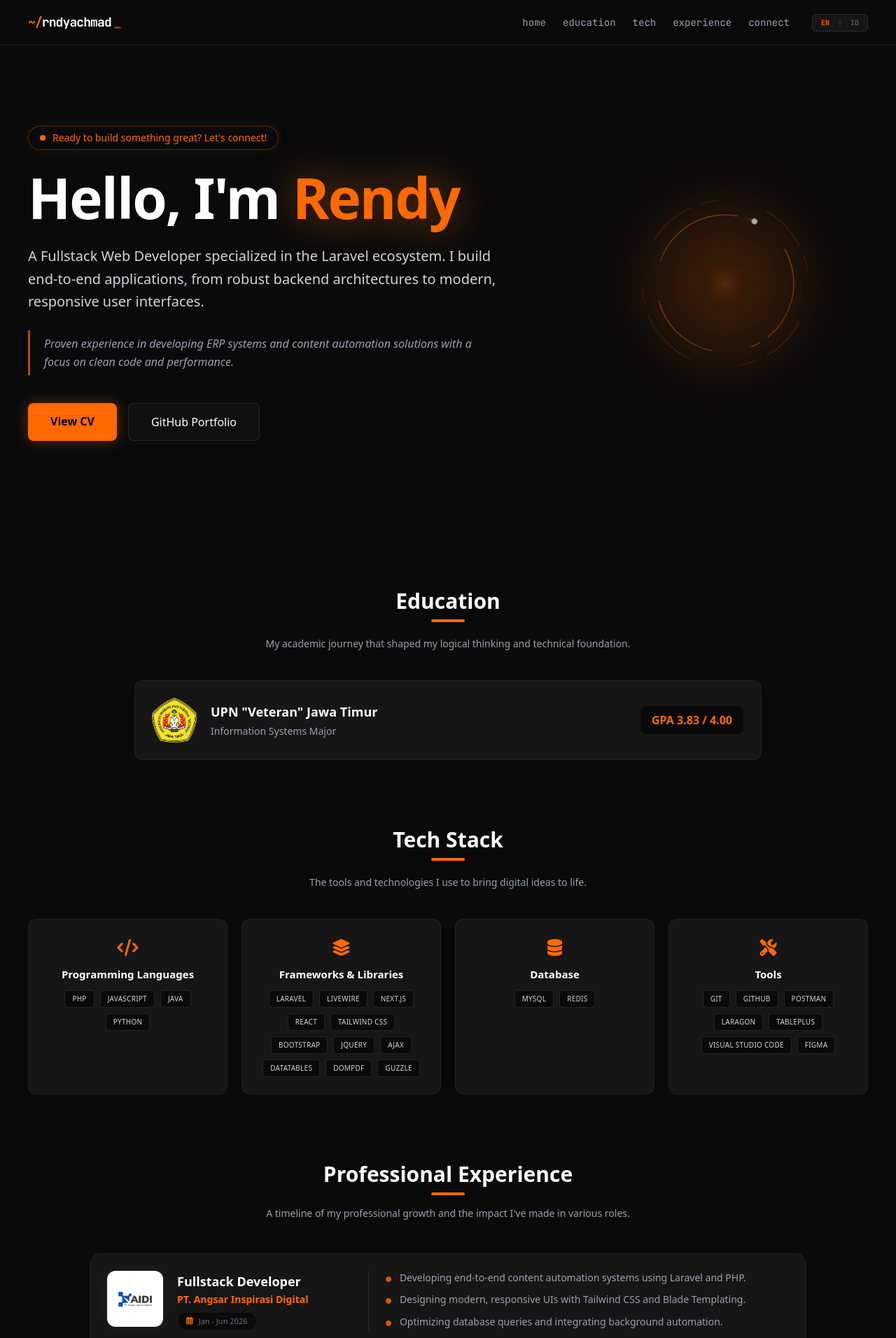
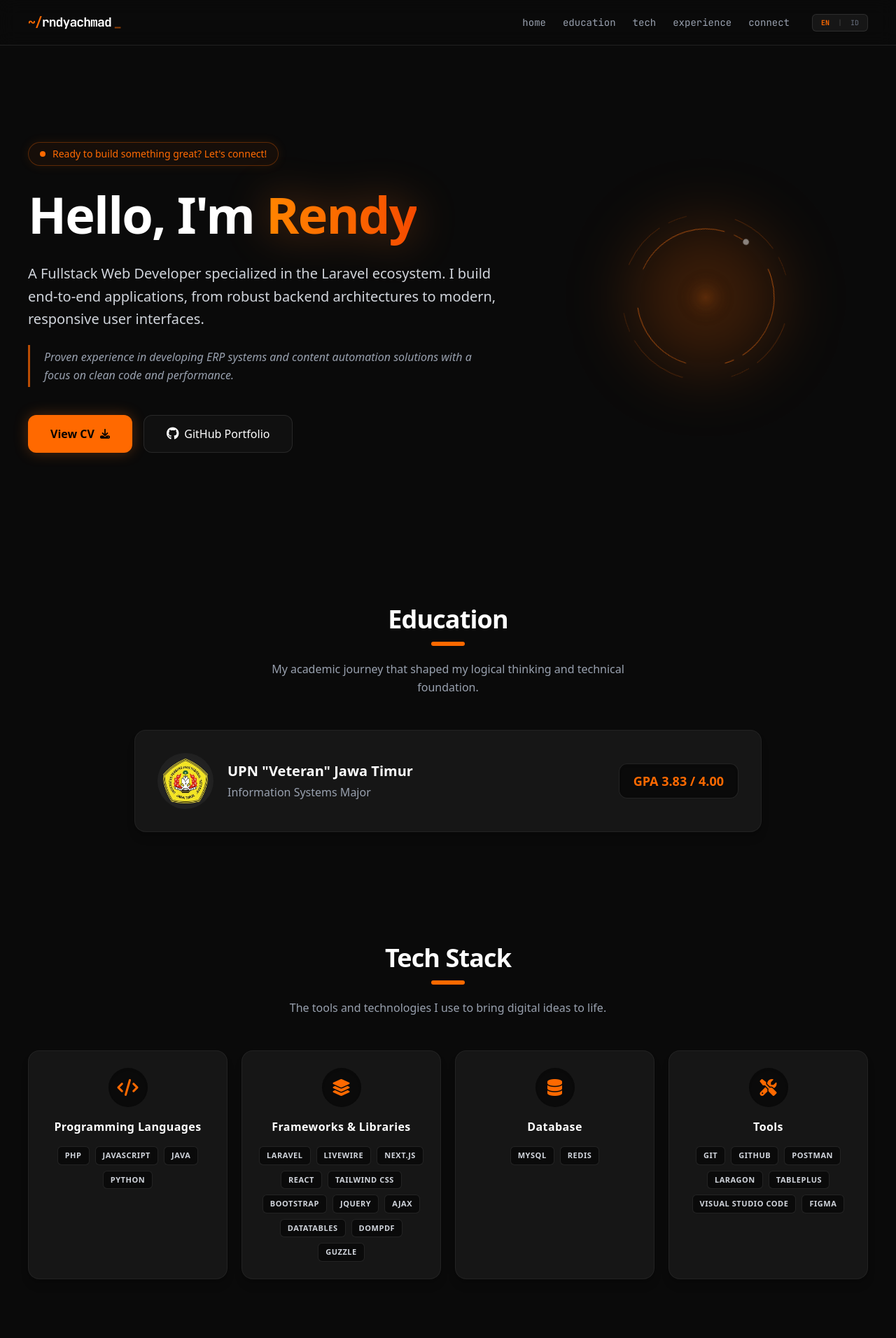
Before and after one commit to RndyAchmad/web-portofolio, a Next.js app: page / in a window 1280 px wide. Shown: the top 1912 px of the page at 70% size. Built offline with nearby package versions, Linux system fonts and the light colour scheme.

Commit message:
fix: small UI layout issues

```diff
--- a/app/page.js
+++ b/app/page.js
@@ -35,16 +35,18 @@ export default function Home() {
     <div className="min-h-screen flex flex-col bg-bg text-white font-sans selection:bg-orange-500 selection:text-black">
       <Navbar lang={lang} setLang={changeLang} t={t} />
 
-      <main className="mx-auto flex w-full max-w-7xl flex-1 flex-col gap-16 px-5 md:px-10 sm:gap-24">
+      <main className="mx-auto flex w-full max-w-7xl flex-1 flex-col px-5 sm:px-8 md:px-10">
 
         {/* Home Section */}
         <section
           id="home"
-          className="scroll-mt-20 py-5 min-h-[85vh] flex flex-col justify-center"
+          className="scroll-mt-20 py-12 min-h-[90vh] flex flex-col justify-center sm:py-20"
         >
-          <div className="grid grid-cols-1 items-center gap-12 lg:grid-cols-[1.3fr_0.7fr] lg:gap-8">
-            <div className="order-last flex w-full flex-col items-center text-center lg:order-first lg:items-start lg:pr-10 lg:text-left">
-              <div className="mb-6 inline-flex items-center gap-2.5 rounded-full border border-orange-500/30 bg-bg px-4 py-1.5 text-sm font-medium text-orange-500 shadow-[0_0_15px_rgba(249,115,22,0.1)]">
+          <div className="grid grid-cols-1 items-center gap-12 lg:grid-cols-[1.2fr_0.8fr] lg:gap-10">
+            <div className="order-last flex w-full flex-col items-center text-center lg:order-first lg:items-start lg:text-left">
+
+              {/* Badge */}
+              <div className="mb-6 inline-flex items-center gap-2.5 rounded-full border border-orange-500/30 bg-orange-500/5 px-4 py-1.5 text-xs sm:text-sm font-medium text-orange-500 shadow-[0_0_15px_rgba(249,115,22,0.1)] transition-colors hover:bg-orange-500/10">
                 <span className="relative flex h-2 w-2">
                   <span className="absolute inline-flex h-full w-full animate-ping rounded-full bg-orange-500 opacity-75"></span>
                   <span className="relative inline-flex h-2 w-2 rounded-full bg-orange-500"></span>
@@ -52,44 +54,49 @@ export default function Home() {
                 {t.hero.badge}
               </div>
 
-              <h1 className="mb-6 text-5xl font-bold leading-[1.1] tracking-tight text-white sm:text-6xl md:text-7xl lg:text-[80px]">
+              {/* Title */}
+              <h1 className="mb-6 text-4xl font-extrabold leading-tight tracking-tight text-white sm:text-5xl md:text-6xl lg:text-7xl">
                 {t.hero.greet}
-                <span className="text-orange-500 drop-shadow-[0_0_30px_rgba(249,115,22,0.5)]">
+                <span className="text-transparent bg-clip-text bg-linear-to-r from-orange-400 to-orange-600 drop-shadow-[0_0_30px_rgba(249,115,22,0.4)]">
                   {" "}Rendy
                 </span>
               </h1>
 
-              <div className="mb-10 max-w-2xl space-y-6">
-                <p className="text-base font-light leading-relaxed text-gray-300 sm:text-lg md:text-xl">
+              {/* Descriptions */}
+              <div className="mb-10 max-w-2xl space-y-5">
+                <p className="text-base font-light leading-relaxed text-gray-300 sm:text-lg lg:text-xl">
                   {t.hero.description}
                 </p>
-
-                <p className="border-l-[3px] border-orange-500/70 py-1.5 pl-5 text-sm font-light italic leading-relaxed text-gray-400 sm:text-base">
+                <p className="border-l-[3px] border-orange-500/70 py-1 pl-4 text-sm font-light italic leading-relaxed text-gray-400 sm:text-base lg:pl-5">
                   {t.hero.subDescription}
                 </p>
               </div>
 
-              <div className="flex w-full flex-col gap-4 sm:w-auto sm:flex-row">
+              {/* Buttons CTA */}
+              <div className="flex w-full flex-col gap-4 sm:w-auto sm:flex-row sm:justify-center lg:justify-start">
                 <a
                   href="/dokumen/cv-rendy.pdf"
                   target="_blank"
                   rel="noopener noreferrer"
-                  className="rounded-lg bg-orange-500 px-8 py-3.5 text-center text-base font-bold text-black shadow-[0_0_20px_rgba(249,115,22,0.35)] transition-all duration-300 hover:-translate-y-0.5 hover:bg-orange-400 hover:shadow-[0_0_30px_rgba(249,115,22,0.5)]"
+                  className="group flex items-center justify-center gap-2 rounded-xl bg-orange-500 px-8 py-3.5 text-base font-bold text-black shadow-[0_0_20px_rgba(249,115,22,0.3)] transition-all duration-300 hover:-translate-y-1 hover:bg-orange-400 hover:shadow-[0_0_30px_rgba(249,115,22,0.5)]"
                 >
-                  {t.hero.cta_cv}
+                  <span>{t.hero.cta_cv}</span>
+                  <i className="fas fa-download text-sm transition-transform group-hover:translate-y-0.5"></i>
                 </a>
 
                 <a
                   href={SOCIAL_LINKS.github}
                   target="_blank"
                   rel="noopener noreferrer"
-                  className="rounded-lg border border-white/10 bg-[#101010] px-8 py-3.5 text-center text-base text-white transition-all duration-300 hover:-translate-y-0.5 hover:border-white/30 hover:bg-[#1a1a1a]"
+                  className="flex items-center justify-center gap-2 rounded-xl border border-white/10 bg-[#101010] px-8 py-3.5 text-base font-medium text-white transition-all duration-300 hover:-translate-y-1 hover:border-white/30 hover:bg-[#1a1a1a]"
                 >
-                  {t.hero.cta_github}
+                  <i className="fab fa-github text-lg"></i>
+                  <span>{t.hero.cta_github}</span>
                 </a>
               </div>
             </div>
 
+            {/* Animation */}
             <div className="flex w-full justify-center lg:justify-end">
               <TechAnimation />
             </div>
@@ -97,37 +104,36 @@ export default function Home() {
         </section>
 
         {/* Education Section */}
-        <section id="education" className="scroll-mt-24">
-          <div className="mb-10 text-center">
-            <h2 className="mb-2 text-2xl font-bold sm:text-3xl">
+        <section id="education" className="scroll-mt-24 py-16 md:py-20">
+          <div className="mb-10 text-center md:mb-12">
+            <h2 className="mb-3 text-3xl font-bold tracking-tight sm:text-4xl">
               {t.education.title}
             </h2>
-            <div className="mx-auto mb-5 h-1 w-12 rounded-full bg-orange-500"></div>
-            <p className="mx-auto max-w-xl px-4 text-sm leading-relaxed text-gray-400 md:px-0">
+            <div className="mx-auto mb-5 h-1.5 w-12 rounded-full bg-orange-500"></div>
+            <p className="mx-auto max-w-xl text-sm leading-relaxed text-gray-400 sm:text-base">
               {t.education.description}
             </p>
           </div>
 
-          <div className="mx-auto flex max-w-4xl flex-col items-center justify-between gap-4 rounded-xl border border-white/5 bg-surface p-5 text-center shadow-lg transition-colors hover:border-orange-500/30 sm:flex-row sm:p-6 sm:text-left">
+          <div className="mx-auto flex max-w-4xl flex-col items-center justify-between gap-6 rounded-2xl border border-white/5 bg-surface p-6 shadow-lg transition-colors duration-300 hover:border-orange-500/30 sm:flex-row sm:p-8 sm:text-left">
             <div className="flex flex-col items-center gap-5 sm:flex-row">
-              <div className="h-16 w-16 shrink-0">
+              <div className="h-20 w-20 shrink-0 rounded-full bg-white/5 p-2 shadow-inner">
                 <img
                   src="/images/logo-upn.png"
                   alt="UPN Veteran Jawa Timur"
                   className="h-full w-full object-contain"
                 />
               </div>
-
-              <div>
-                <h3 className="mb-1 text-lg font-bold text-white">
+              <div className="text-center sm:text-left">
+                <h3 className="mb-1 text-xl font-bold text-white">
                   UPN "Veteran" Jawa Timur
                 </h3>
-                <p className="text-sm text-gray-400">{t.education.degree}</p>
+                <p className="text-sm font-medium text-gray-400 sm:text-base">{t.education.degree}</p>
               </div>
             </div>
 
-            <div className="rounded-lg border border-white/5 bg-bg px-4 py-2 shadow-inner">
-              <p className="whitespace-nowrap text-base font-bold text-orange-500">
+            <div className="rounded-xl border border-white/10 bg-bg px-5 py-2.5 shadow-inner transition-colors hover:border-orange-500/50">
+              <p className="whitespace-nowrap text-lg font-bold text-orange-500">
                 {t.education.gpa}
               </p>
             </div>
@@ -135,28 +141,28 @@ export default function Home() {
         </section>
 
         {/* Tech Stack Section */}
-        <section id="tech-stack" className="scroll-mt-24">
-          <div className="mb-10 text-center">
-            <h2 className="mb-2 text-2xl font-bold sm:text-3xl">
+        <section id="tech-stack" className="scroll-mt-24 py-16 md:py-20">
+          <div className="mb-10 text-center md:mb-12">
+            <h2 className="mb-3 text-3xl font-bold tracking-tight sm:text-4xl">
               {t.skills.title}
             </h2>
-            <div className="mx-auto mb-5 h-1 w-12 rounded-full bg-orange-500"></div>
-            <p className="mx-auto max-w-xl px-4 text-sm leading-relaxed text-gray-400 md:px-0">
+            <div className="mx-auto mb-5 h-1.5 w-12 rounded-full bg-orange-500"></div>
+            <p className="mx-auto max-w-xl text-sm leading-relaxed text-gray-400 sm:text-base">
               {t.skills.description}
             </p>
           </div>
 
-          <div className="grid grid-cols-1 gap-4 sm:grid-cols-2 sm:gap-5 lg:grid-cols-4">
+          <div className="grid grid-cols-1 gap-5 sm:grid-cols-2 lg:grid-cols-4">
             {SKILLS.map((skill) => (
               <div
                 key={skill.key}
-                className="group rounded-xl border border-white/5 bg-surface p-5 text-center shadow-lg transition-all duration-300 hover:-translate-y-1 hover:border-orange-500/40 sm:p-6"
+                className="group flex flex-col items-center rounded-2xl border border-white/5 bg-surface p-6 shadow-lg transition-all duration-300 hover:-translate-y-2 hover:border-orange-500/40 hover:shadow-[0_10px_30px_rgba(249,115,22,0.1)]"
               >
-                <div className="mb-3 text-2xl text-orange-500 transition-transform group-hover:scale-110">
+                <div className="mb-4 flex h-14 w-14 items-center justify-center rounded-full bg-bg text-2xl text-orange-500 shadow-inner transition-transform duration-300 group-hover:scale-110 group-hover:bg-orange-500/10">
                   <i className={skill.icon}></i>
                 </div>
 
-                <h4 className="mb-3 text-sm font-semibold text-white sm:text-[15px]">
+                <h4 className="mb-4 text-base font-bold tracking-wide text-white">
                   {t.skills[skill.key]}
                 </h4>
 
@@ -164,42 +170,42 @@ export default function Home() {
                   {skill.items.map((item) => (
                     <span
                       key={item}
-                      className="rounded border border-white/10 bg-bg px-2.5 py-1 text-[10px] font-medium uppercase tracking-wide text-gray-300"
+                      className="rounded-md border border-white/10 bg-bg px-2.5 py-1 text-[11px] font-semibold uppercase tracking-wider text-gray-300 transition-colors group-hover:border-white/20"
                     >
                       {item}
                     </span>
                   ))}
                 </div>
               </div>
-
             ))}
           </div>
         </section>
 
         {/* Experience Section */}
-        <section id="experience" className="scroll-mt-24">
-          <div className="mb-10 text-center sm:mb-12">
-            <h2 className="mb-2 text-2xl font-bold sm:text-3xl">
+        <section id="experience" className="scroll-mt-24 py-16 md:py-20">
+          <div className="mb-10 text-center md:mb-12">
+            <h2 className="mb-3 text-3xl font-bold tracking-tight sm:text-4xl">
               {t.experience.title}
             </h2>
-            <div className="mx-auto mb-4 h-1 w-12 rounded-full bg-orange-500"></div>
-            <p className="mx-auto max-w-xl px-4 text-sm leading-snug text-gray-400 md:px-0">
+            <div className="mx-auto mb-5 h-1.5 w-12 rounded-full bg-orange-500"></div>
+            <p className="mx-auto max-w-xl text-sm leading-relaxed text-gray-400 sm:text-base">
               {t.experience.description}
             </p>
           </div>
 
-          <div className="mx-auto max-w-5xl space-y-5 sm:space-y-6">
+          <div className="mx-auto max-w-5xl space-y-6 sm:space-y-8">
             {EXPERIENCES.map((exp) => {
               const expData = t.experience[exp.translationKey];
 
               return (
                 <div
                   key={`${exp.company}-${exp.role}`}
-                  className="rounded-2xl border border-white/5 bg-surface p-5 shadow-xl transition-all duration-300 hover:border-orange-500/30 sm:p-6"
+                  className="group rounded-2xl border border-white/5 bg-surface p-6 shadow-xl transition-all duration-300 hover:border-orange-500/30 sm:p-8"
                 >
-                  <div className="flex flex-col gap-6 lg:flex-row lg:gap-8">
-                    <div className="flex shrink-0 items-start gap-4 sm:gap-5 lg:w-[35%]">
-                      <div className="flex h-16 w-16 items-center justify-center rounded-xl bg-white p-2.5 shadow-[0_0_20px_rgba(255,255,255,0.05)] sm:h-20 sm:w-20">
+                  <div className="flex flex-col gap-6 md:flex-row md:gap-8">
+                    {/* Left Column: Company Info */}
+                    <div className="flex shrink-0 items-start gap-4 md:w-[35%] lg:w-[30%]">
+                      <div className="flex h-16 w-16 shrink-0 items-center justify-center rounded-xl bg-white p-2.5 shadow-md sm:h-20 sm:w-20">
                         <img
                           src={exp.logo}
                           alt={`${exp.company} logo`}
@@ -208,32 +214,31 @@ export default function Home() {
                       </div>
 
                       <div className="flex flex-col pt-1">
-                        <h3 className="mb-1 text-base font-bold leading-tight text-white sm:text-lg">
+                        <h3 className="mb-1.5 text-lg font-bold leading-tight text-white sm:text-xl">
                           {exp.role}
                         </h3>
-
-                        <p className="mb-2 text-xs font-semibold text-orange-500 sm:text-sm">
+                        <p className="mb-3 text-sm font-semibold text-orange-500">
                           {exp.company}
                         </p>
-
-                        <div className="inline-flex w-fit items-center gap-2 rounded-full border border-white/5 bg-bg px-3 py-1 text-[10px] text-gray-500 sm:text-[11px]">
-                          <i className="far fa-calendar-alt text-orange-500"></i>
+                        <div className="inline-flex w-fit items-center gap-2 rounded-full border border-white/10 bg-bg px-3 py-1.5 text-xs font-medium text-gray-400">
+                          <i className="far fa-calendar-alt text-orange-500/80"></i>
                           {exp.date}
                         </div>
                       </div>
                     </div>
 
-                    <div className="flex items-start lg:w-[65%] lg:border-l lg:border-white/10 lg:pl-6">
-                      <ul className="space-y-2.5 sm:space-y-3">
+                    {/* Right Column: Descriptions */}
+                    <div className="flex flex-1 items-start md:border-l md:border-white/10 md:pl-8">
+                      <ul className="space-y-3 sm:space-y-4">
                         {expData.map((item, index) => (
                           <li
                             key={index}
-                            className="group/item flex items-start gap-3 text-gray-400"
+                            className="flex items-start gap-3.5 text-gray-400"
                           >
-                            <span className="mt-1.5 shrink-0 text-[8px] text-orange-500/80">
-                              <i className="fas fa-circle"></i>
+                            <span className="mt-1.5 flex shrink-0 items-center justify-center">
+                              <i className="fas fa-circle text-[6px] text-orange-500/60"></i>
                             </span>
-                            <span className="text-[13px] leading-snug transition-colors group-hover/item:text-gray-200 sm:text-sm">
+                            <span className="text-sm leading-relaxed transition-colors duration-200 hover:text-gray-200 sm:text-[15px]">
                               {item}
                             </span>
                           </li>
@@ -248,44 +253,44 @@ export default function Home() {
         </section>
 
         {/* Projects Section */}
-        <section id="projects" className="scroll-mt-24">
-          <div className="mb-10 text-center sm:mb-12">
-            <h2 className="mb-2 text-2xl font-bold sm:text-3xl">{t.projects.title}</h2>
-            <div className="mx-auto mb-4 h-1 w-12 rounded-full bg-orange-500"></div>
-            <p className="mx-auto max-w-xl px-4 text-sm leading-relaxed text-gray-400 md:px-0">
+        <section id="projects" className="scroll-mt-24 py-16 md:py-20">
+          <div className="mb-10 text-center md:mb-12">
+            <h2 className="mb-3 text-3xl font-bold tracking-tight sm:text-4xl">{t.projects.title}</h2>
+            <div className="mx-auto mb-5 h-1.5 w-12 rounded-full bg-orange-500"></div>
+            <p className="mx-auto max-w-xl text-sm leading-relaxed text-gray-400 sm:text-base">
               {t.projects.description}
             </p>
           </div>
 
-          <div className="mx-auto grid max-w-7xl grid-cols-1 gap-8 md:grid-cols-2">
+          <div className="mx-auto grid max-w-7xl grid-cols-1 gap-8 md:grid-cols-2 lg:gap-10">
             {PROJECTS.map((project) => {
               const projectData = t.projects.items[project.translationKey];
 
               return (
                 <article
                   key={project.title}
-                  className="group flex flex-col overflow-hidden rounded-3xl border border-white/10 bg-surface shadow-2xl transition-all duration-500 hover:-translate-y-2 hover:border-orange-500/40 hover:shadow-orange-500/10"
+                  className="group flex flex-col overflow-hidden rounded-2xl border border-white/5 bg-surface shadow-2xl transition-all duration-500 hover:-translate-y-2 hover:border-orange-500/40 hover:shadow-[0_15px_40px_rgba(249,115,22,0.15)]"
                 >
-                  <div className="relative h-64 w-full overflow-hidden sm:h-72 md:h-80">
+                  <div className="relative h-64 w-full overflow-hidden sm:h-72 lg:h-80">
                     <img
                       src={project.image}
                       alt={project.title}
                       className="h-full w-full object-cover transition-transform duration-700 group-hover:scale-105"
                     />
-                    <div className="absolute inset-0 bg-linear-to-t from-surface via-transparent to-transparent"></div>
+                    <div className="absolute inset-0 bg-linear-to-t from-surface via-surface/40 to-transparent"></div>
                   </div>
 
                   <div className="flex flex-1 flex-col p-6 sm:p-8">
-                    <div className="mb-6">
+                    <div className="mb-4">
+                      <p className="mb-2 text-xs font-bold uppercase tracking-wider text-orange-500">
+                        {projectData.type}
+                      </p>
                       <h3 className="text-2xl font-bold text-white sm:text-3xl">
                         {project.title}
                       </h3>
-                      <p className="mt-2 text-sm font-medium text-orange-500">
-                        {projectData.type}
-                      </p>
                     </div>
 
-                    <p className="mb-6 text-sm leading-relaxed text-gray-400 sm:text-base">
+                    <p className="mb-8 text-sm leading-relaxed text-gray-400 sm:text-base">
                       {projectData.description}
                     </p>
 
@@ -293,7 +298,7 @@ export default function Home() {
                       {project.technologies.map((tech) => (
                         <span
                           key={tech}
-                          className="rounded-lg border border-white/10 bg-bg/80 px-3 py-1.5 text-xs font-medium text-gray-300 transition-colors duration-300 hover:border-orange-500/30 hover:text-white"
+                          className="rounded-lg border border-white/10 bg-bg px-3 py-1.5 text-xs font-semibold text-gray-300 transition-colors duration-300 hover:border-orange-500/50 hover:bg-orange-500/10 hover:text-white"
                         >
                           {tech}
                         </span>
@@ -307,18 +312,18 @@ export default function Home() {
         </section>
 
         {/* Connect Section */}
-        <section id="connect" className="mb-10 scroll-mt-24">
-          <div className="mb-10 text-center">
-            <h2 className="mb-2 text-2xl font-bold sm:text-3xl">
+        <section id="connect" className="scroll-mt-24 py-16 pb-24 md:py-20">
+          <div className="mb-10 text-center md:mb-12">
+            <h2 className="mb-3 text-3xl font-bold tracking-tight sm:text-4xl">
               {t.connect.title}
             </h2>
-            <div className="mx-auto mb-5 h-1 w-12 rounded-full bg-orange-500"></div>
-            <p className="mx-auto max-w-xl px-4 text-sm leading-relaxed text-gray-400 md:px-0">
+            <div className="mx-auto mb-5 h-1.5 w-12 rounded-full bg-orange-500"></div>
+            <p className="mx-auto max-w-xl text-sm leading-relaxed text-gray-400 sm:text-base">
               {t.connect.description}
             </p>
           </div>
 
-          <div className="mx-auto grid max-w-4xl grid-cols-1 gap-4 sm:grid-cols-3 sm:gap-5">
+          <div className="mx-auto grid max-w-4xl grid-cols-1 gap-4 sm:grid-cols-3 sm:gap-6">
             {[
               {
                 name: 'Email',
@@ -341,9 +346,9 @@ export default function Home() {
                 href={contact.href}
                 target={contact.name !== 'Email' ? '_blank' : undefined}
                 rel={contact.name !== 'Email' ? 'noopener noreferrer' : undefined}
-                className="group flex flex-col items-center justify-center gap-4 rounded-xl border border-white/5 bg-surface p-6 text-center shadow-lg transition-all duration-300 hover:-translate-y-1 hover:border-orange-500/50 hover:bg-orange-500/5"
+                className="group flex flex-col items-center justify-center gap-5 rounded-2xl border border-white/5 bg-surface p-8 text-center shadow-lg transition-all duration-300 hover:-translate-y-2 hover:border-orange-500/50 hover:bg-orange-500/5 hover:shadow-[0_10px_30px_rgba(249,115,22,0.1)]"
               >
-                <div className="flex h-12 w-12 items-center justify-center rounded-full border border-white/5 bg-bg text-lg text-orange-500 transition-transform group-hover:scale-110">
+                <div className="flex h-16 w-16 items-center justify-center rounded-full border border-white/10 bg-bg text-2xl text-orange-500 shadow-inner transition-transform duration-300 group-hover:scale-110 group-hover:border-orange-500/30">
                   <i className={contact.icon}></i>
                 </div>
                 <span className="block text-sm font-bold uppercase tracking-widest text-white">
@@ -353,6 +358,7 @@ export default function Home() {
             ))}
           </div>
         </section>
+
       </main>
 
       <Footer t={t} socialLinks={SOCIAL_LINKS} />
```
